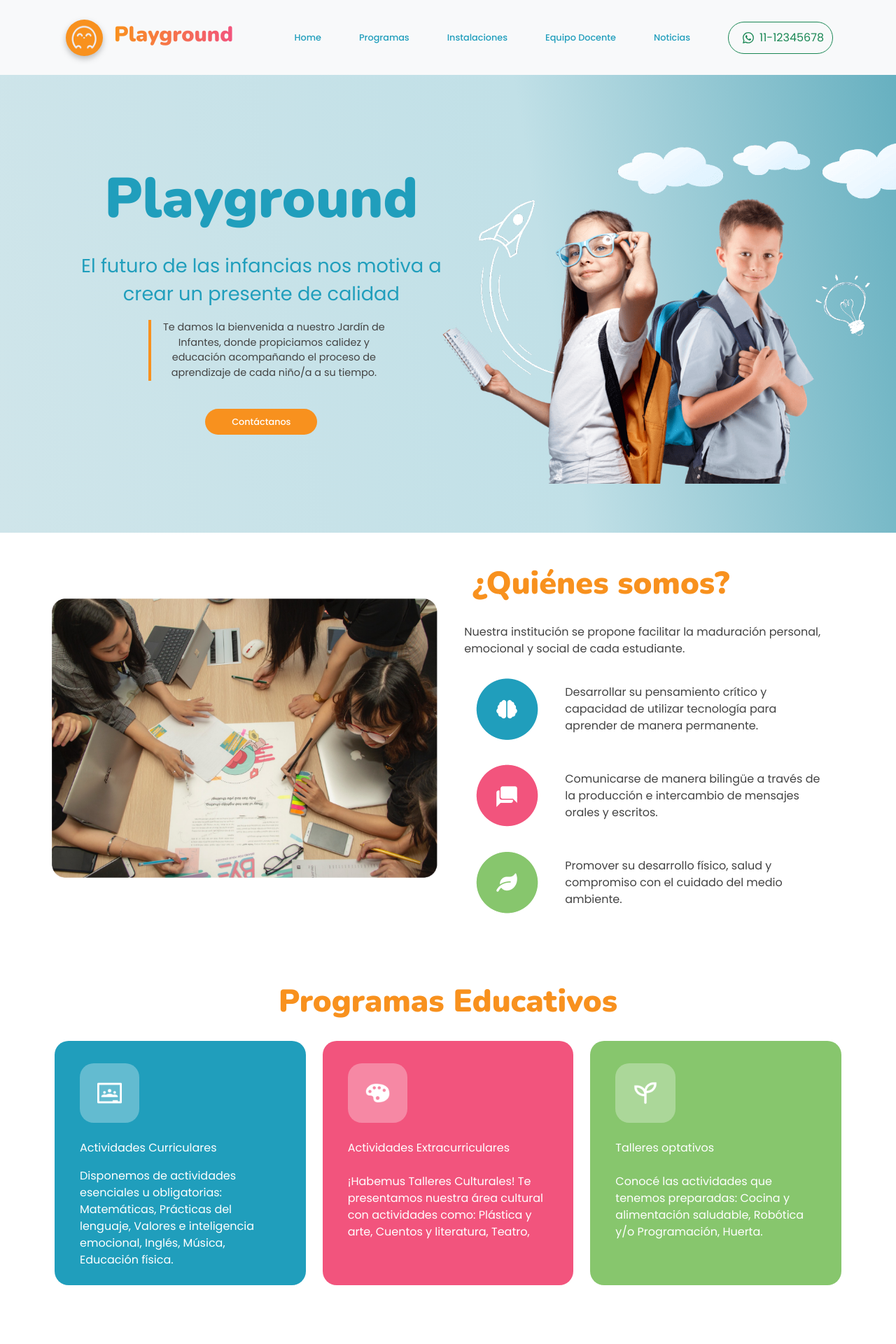
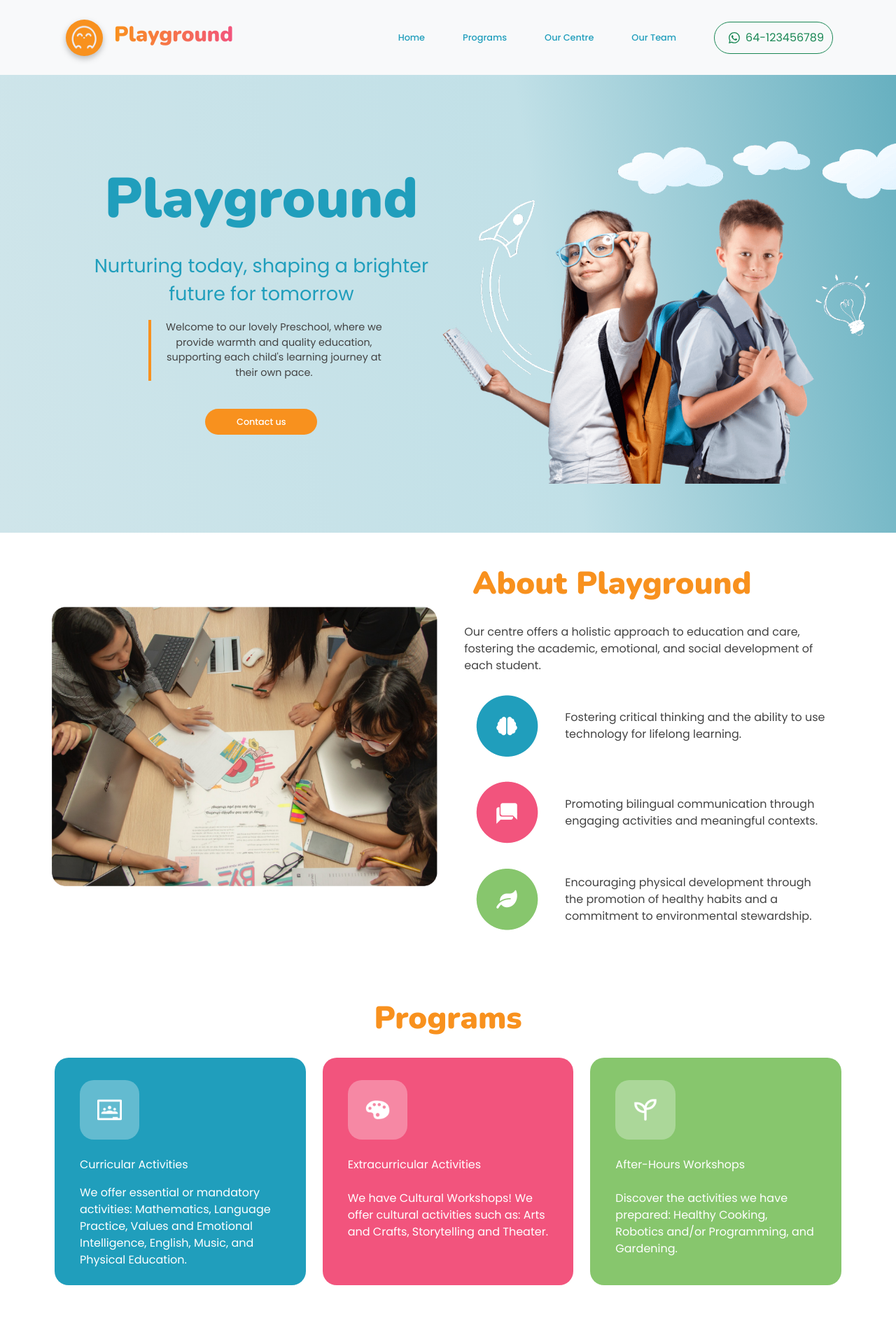
Before and after one commit to AndresBoni/Jardin-Burbujas-De-Algodon-Website, a React (Vite) app in the folder frontend/: page / in a window 1280 px wide. Shown: the top 1920 px of the page at 70% size. Built offline with nearby package versions, Linux system fonts and the light colour scheme; a web font is replaced by a local one.

Commit message:
translate website texts to English

```diff
--- a/frontend/src/components/Contacto.jsx
+++ b/frontend/src/components/Contacto.jsx
@@ -4,9 +4,9 @@ import "./styles/Contacto.css";
 const Contacto = () => {
   const basePath = "/Jardin-Burbujas-De-Algodon-Website";
   return (
-    <div className="container section" id="noticias">
+    <div className="container section" id="contact">
       <div className="row d-flex justify-content-center">
-        <div className="col-auto title">Contacto</div>
+        <div className="col-auto title">Contact us</div>
       </div>
       <div className="row d-flex justify-content-center">
         <div className="col-12 col-lg-8">
@@ -15,13 +15,13 @@ const Contacto = () => {
               type="name"
               className="form-control formulario"
               id="nameInput"
-              placeholder="* Nombre y apellido"
+              placeholder="* Name and family name"
             />
             <input
               type="tel"
               className="form-control formulario"
               id="telInput"
-              placeholder="Telefono"
+              placeholder="Phone number"
             />
             <input
               type="email"
@@ -33,14 +33,10 @@ const Contacto = () => {
               name="comment"
               id="commentInput"
               className="form-control formulario"
-              placeholder="* ¿Cómo te podemos ayudar?"
+              placeholder="* What can we do for you?"
               rows={4}
-            >
-            </textarea>
-            <button
-              className="form-control btn-enviar">
-              Enviar consulta
-            </button>
+            ></textarea>
+            <button className="form-control btn-enviar">Send inquiry</button>
           </form>
         </div>
       </div>
--- a/frontend/src/components/Equipo.jsx
+++ b/frontend/src/components/Equipo.jsx
@@ -31,51 +31,51 @@ const Equipo = () => {
 
   const equipo = [
     {
-      nombre: "Ana García",
-      rol: "Maestra de Preescolar",
+      nombre: "Emily Johnson",
+      rol: "Kaiako",
       img: imgCircle1,
     },
     {
-      nombre: "Juan López",
-      rol: "Educador Infantil",
+      nombre: "Michael Smith",
+      rol: "Kaiako",
       img: imgCircle2,
     },
     {
-      nombre: "María Rodríguez",
-      rol: "Asistente Pedagógica",
+      nombre: "Jessica Jones",
+      rol: "Educational Assistant",
       img: imgCircle3,
     },
     {
-      nombre: "Carlos Martínez",
-      rol: "Profesor de Música",
+      nombre: "Sophia Wilson",
+      rol: "Psychopedagogist",
       img: imgCircle4,
     },
     {
-      nombre: "Laura Sánchez",
-      rol: "Psicopedagoga",
+      nombre: "Willow Anderson",
+      rol: "After-Hours Workshops teacher",
       img: imgCircle5,
     },
     {
-      nombre: "Pedro Fernández",
-      rol: "Monitor de Actividades Lúdicas",
+      nombre: "Isabella Cooper",
+      rol: "Spanish Teacher",
       img: imgCircle6,
     },
     {
-      nombre: "Isabel Herrera",
-      rol: "Coordinadora Pedagógica",
+      nombre: "Joseph Scott",
+      rol: "Teacher Aid",
       img: imgCircle7,
     },
     {
-      nombre: "José Torres",
-      rol: "Educador de Apoyo",
+      nombre: "Sarah Brown",
+      rol: "Music Teacher",
       img: imgCircle8,
     },
   ];
 
   return (
-    <div className="container section" id="equipo">
+    <div className="container section" id="team">
       <div className="row d-flex justify-content-center">
-        <div className="col-auto title">Equipo Docente</div>
+        <div className="col-auto title">Our Team</div>
       </div>
       <div className="row justify-content-center">
         {showDots ? (
--- a/frontend/src/components/Footer.jsx
+++ b/frontend/src/components/Footer.jsx
@@ -21,10 +21,10 @@ const Footer = () => {
               </div>
             </div>
             <div className="col-7 d-flex flex-column gap-4 ">
-              <span>Acércate a nuestro instituto</span>
-              <span>Dirección: Calle falsa 123</span>
-              <span>Horarios de atención: 9:00 a 18:00</span>
-              <span>Teléfono: 11-12345678</span>
+              <span>Visit our centre</span>
+              <span>Address: 156 Maple Street</span>
+              <span>9:00am to 6:30pm, Monday to Friday</span>
+              <span>Call us: 64-123456789</span>
             </div>
           </div>
           <div className="col-12 col-lg-4 text-center mt-4 mt-lg-0">
--- a/frontend/src/components/Header.jsx
+++ b/frontend/src/components/Header.jsx
@@ -12,17 +12,17 @@ const Header = () => {
         <div className="col-10 col-auto d-flex align-items-center flex-column gap-3">
           <span className="text-brand">Playground</span>
           <span className="text-slogan text-center -text-lg-start">
-            El futuro de las infancias nos motiva a crear un presente de calidad
+            Nurturing today, shaping a brighter future for tomorrow
           </span>
           <div className="row d-flex col-12 col-lg-10 col-xl-8 text-xl-center">
             <div className="text text-wrap">
-              Te damos la bienvenida a nuestro Jardín de Infantes, donde
-              propiciamos calidez y educación acompañando el proceso de
-              aprendizaje de cada niño/a a su tiempo.
+              Welcome to our lovely Preschool, where we provide warmth and
+              quality education, supporting each child&apos;s learning journey
+              at their own pace.
             </div>
           </div>
           <button className="btn btn-orange rounded-pill d-flex justify-content-center my-4">
-            Contáctanos
+            Contact us
           </button>
         </div>
       </div>
--- a/frontend/src/components/Instalaciones.jsx
+++ b/frontend/src/components/Instalaciones.jsx
@@ -24,16 +24,15 @@ const Instalaciones = () => {
   };
 
   return (
-    <div className="container section" id="instalaciones">
+    <div className="container section" id="centre">
       <div className="row d-flex justify-content-center">
-        <div className="col-auto title">Instalaciones</div>
+        <div className="col-auto title">Our Centre</div>
       </div>
       <div className="row">
         <div className="col text-center">
-          Te mostramos los distintos espacios que forman parte de nuestro Jardín
-          con material específicamente diseñado para el desarrollo motriz,
-          psicológico y emocional del niño/a, con la correspondiente calefacción
-          / ventilación.
+          Explore the various spaces in our Preschool, equipped with materials
+          specifically designed for the motor, psychological, and emotional
+          development of each child.
         </div>
       </div>
       <div className="row row-cols-2 row-cols-md-4 row-cols-lg-6">
--- a/frontend/src/components/Menu.jsx
+++ b/frontend/src/components/Menu.jsx
@@ -1,4 +1,4 @@
-import React, {useState} from "react";
+import React, { useState } from "react";
 import { Nav, Navbar, Container } from "react-bootstrap";
 import logo from "../assets/logo.png";
 import "./styles/Menu.css";
@@ -38,7 +38,6 @@ const Menu = () => {
           </span>
         </Navbar.Brand>
         <Nav className="flex-row align-items-center order-lg-last d-none d-xl-block">
-
           <Nav.Link href={`${basePath}/#contacto`}>
             <button
               type="button"
@@ -54,10 +53,9 @@ const Menu = () => {
               >
                 <path d="M13.601 2.326A7.854 7.854 0 0 0 7.994 0C3.627 0 .068 3.558.064 7.926c0 1.399.366 2.76 1.057 3.965L0 16l4.204-1.102a7.933 7.933 0 0 0 3.79.965h.004c4.368 0 7.926-3.558 7.93-7.93A7.898 7.898 0 0 0 13.6 2.326zM7.994 14.521a6.573 6.573 0 0 1-3.356-.92l-.24-.144-2.494.654.666-2.433-.156-.251a6.56 6.56 0 0 1-1.007-3.505c0-3.626 2.957-6.584 6.591-6.584a6.56 6.56 0 0 1 4.66 1.931 6.557 6.557 0 0 1 1.928 4.66c-.004 3.639-2.961 6.592-6.592 6.592zm3.615-4.934c-.197-.099-1.17-.578-1.353-.646-.182-.065-.315-.099-.445.099-.133.197-.513.646-.627.775-.114.133-.232.148-.43.05-.197-.1-.836-.308-1.592-.985-.59-.525-.985-1.175-1.103-1.372-.114-.198-.011-.304.088-.403.087-.088.197-.232.296-.346.1-.114.133-.198.198-.33.065-.134.034-.248-.015-.347-.05-.099-.445-1.076-.612-1.47-.16-.389-.323-.335-.445-.34-.114-.007-.247-.007-.38-.007a.729.729 0 0 0-.529.247c-.182.198-.691.677-.691 1.654 0 .977.71 1.916.81 2.049.098.133 1.394 2.132 3.383 2.992.47.205.84.326 1.129.418.475.152.904.129 1.246.08.38-.058 1.171-.48 1.338-.943.164-.464.164-.86.114-.943-.049-.084-.182-.133-.38-.232z" />
               </svg>{" "}
-              11-12345678
+              64-123456789
             </button>
           </Nav.Link>
-
         </Nav>
         <Navbar.Toggle
           aria-controls="responsive-navbar-nav"
@@ -80,28 +78,38 @@ const Menu = () => {
             >
               Home
             </Nav.Link>
-            <Nav.Link as={Link} to={`${basePath}/#programas`} className="p-4">
-              Programas
+            <Nav.Link as={Link} to={`${basePath}/#programs`} className="p-4">
+              Programs
             </Nav.Link>
             <Nav.Link
               as={Link}
-              to={`${basePath}/#instalaciones`}
+              to={`${basePath}/#centre`}
               onClick={closeMenu}
               className="p-4"
             >
-              Instalaciones
+              Our Centre
             </Nav.Link>
-            <Nav.Link as={Link} to={`${basePath}/#equipo`} onClick={closeMenu} className="p-4">
-              Equipo Docente
+            <Nav.Link
+              as={Link}
+              to={`${basePath}/#team`}
+              onClick={closeMenu}
+              className="p-4"
+            >
+              Our Team
             </Nav.Link>
-            <Nav.Link as={Link} to={`${basePath}/#noticias`} onClick={closeMenu} className="p-4">
-              Noticias
-            </Nav.Link>
+            {/* <Nav.Link
+              as={Link}
+              to={`${basePath}/#news`}
+              onClick={closeMenu}
+              className="p-4"
+            >
+              News & Updates
+            </Nav.Link> */}
           </Nav>
           <Nav className="align-items-center d-block d-md-none">
             <Nav.Link
               as={Link}
-              to={`${basePath}/#contacto`}
+              to={`${basePath}/#contact`}
               onClick={closeMenu}
               className="d-flex justify-content-center"
             >
@@ -119,7 +127,7 @@ const Menu = () => {
                 >
                   <path d="M13.601 2.326A7.854 7.854 0 0 0 7.994 0C3.627 0 .068 3.558.064 7.926c0 1.399.366 2.76 1.057 3.965L0 16l4.204-1.102a7.933 7.933 0 0 0 3.79.965h.004c4.368 0 7.926-3.558 7.93-7.93A7.898 7.898 0 0 0 13.6 2.326zM7.994 14.521a6.573 6.573 0 0 1-3.356-.92l-.24-.144-2.494.654.666-2.433-.156-.251a6.56 6.56 0 0 1-1.007-3.505c0-3.626 2.957-6.584 6.591-6.584a6.56 6.56 0 0 1 4.66 1.931 6.557 6.557 0 0 1 1.928 4.66c-.004 3.639-2.961 6.592-6.592 6.592zm3.615-4.934c-.197-.099-1.17-.578-1.353-.646-.182-.065-.315-.099-.445.099-.133.197-.513.646-.627.775-.114.133-.232.148-.43.05-.197-.1-.836-.308-1.592-.985-.59-.525-.985-1.175-1.103-1.372-.114-.198-.011-.304.088-.403.087-.088.197-.232.296-.346.1-.114.133-.198.198-.33.065-.134.034-.248-.015-.347-.05-.099-.445-1.076-.612-1.47-.16-.389-.323-.335-.445-.34-.114-.007-.247-.007-.38-.007a.729.729 0 0 0-.529.247c-.182.198-.691.677-.691 1.654 0 .977.71 1.916.81 2.049.098.133 1.394 2.132 3.383 2.992.47.205.84.326 1.129.418.475.152.904.129 1.246.08.38-.058 1.171-.48 1.338-.943.164-.464.164-.86.114-.943-.049-.084-.182-.133-.38-.232z" />
                 </svg>{" "}
-                11-12345678
+                64-123456789
               </button>
             </Nav.Link>
           </Nav>
--- a/frontend/src/components/Nosotros.jsx
+++ b/frontend/src/components/Nosotros.jsx
@@ -5,42 +5,50 @@ import chat from "../assets/chat.png";
 import health from "../assets/health.png";
 const Nosotros = () => {
   return (
-    <div className="container section d-flex flex-column flex-lg-row p-0 gap-4 justify-content-center">
+    <div
+      className="container section d-flex flex-column flex-lg-row p-0 gap-4 justify-content-center"
+      id="team"
+    >
       <div className="col-sm-12 col-lg d-flex justify-content-center align-items-center">
-        <img src={nosotros} className="img-fluid my-4 py-4" alt="Imagen de nosotros" />
+        <img
+          src={nosotros}
+          className="img-fluid my-4 py-4"
+          alt="Imagen de nosotros"
+        />
       </div>
       <div className="col-sm-12 col-lg order-first order-lg-last d-flex flex-grow gap-4 justify-content-center">
         <div className="col-11 d-flex flex-column gap-4">
-          <div className="row d-flex title m-0">¿Quiénes somos?</div>
+          <div className="row d-flex title m-0">About Playground</div>
           <div className="row">
-            Nuestra institución se propone facilitar la maduración personal,
-            emocional y social de cada estudiante.
+            Our centre offers a holistic approach to education and care,
+            fostering the academic, emotional, and social development of each
+            student.
           </div>
           <div className="row gap-2 d-flex align-items-center">
             <div className="col-auto">
-              <img src={brain} className="w-100" alt="Imagen de nosotros" />
+              <img src={brain} className="w-100" />
             </div>
             <div className="col">
-              Desarrollar su pensamiento crítico y capacidad de utilizar
-              tecnología para aprender de manera permanente.
+              Fostering critical thinking and the ability to use technology for
+              lifelong learning.
             </div>
           </div>
           <div className="row gap-2 d-flex align-items-center">
             <div className="col-auto">
-              <img src={chat} className="w-100" alt="Imagen de nosotros" />
+              <img src={chat} className="w-100" />
             </div>
             <div className="col">
-              Comunicarse de manera bilingüe a través de la producción e
-              intercambio de mensajes orales y escritos.
+              Promoting bilingual communication through engaging activities and
+              meaningful contexts.
             </div>
           </div>
           <div className="row gap-2 d-flex align-items-center">
             <div className="col-auto">
-              <img src={health} className="w-100" alt="Imagen de nosotros" />
+              <img src={health} className="w-100" />
             </div>
             <div className="col ">
-              Promover su desarrollo físico, salud y compromiso con el cuidado
-              del medio ambiente.
+              Encouraging physical development through the promotion of healthy
+              habits and a commitment to environmental stewardship.
             </div>
           </div>
         </div>
--- a/frontend/src/components/Noticias.jsx
+++ b/frontend/src/components/Noticias.jsx
@@ -46,7 +46,7 @@ const Noticias = () => {
   ];
 
   return (
-    <div className="container section" id="noticias">
+    <div className="container section" id="news">
       <div className="row d-flex justify-content-center">
         <div className="col-auto title">Noticias</div>
       </div>
--- a/frontend/src/components/Programas.jsx
+++ b/frontend/src/components/Programas.jsx
@@ -1,14 +1,14 @@
 import React from "react";
 import "./styles/Programas.css";
-import actividadesCurriculares from '../assets/actividadesCurriculares.png'
-import actividadesExtracurriculares from '../assets/actividadesExtracurriculares.png'
-import talleresOptativos from '../assets/talleresOptativos.png'
+import actividadesCurriculares from "../assets/actividadesCurriculares.png";
+import actividadesExtracurriculares from "../assets/actividadesExtracurriculares.png";
+import talleresOptativos from "../assets/talleresOptativos.png";
 
 const Programas = () => {
   return (
-    <div className="container section" id="programas">
+    <div className="container section" id="programs">
       <div className="row d-flex justify-content-center">
-        <div className="col-auto title text-center">Programas Educativos</div>
+        <div className="col-auto title text-center">Programs</div>
       </div>
       <div className="row d-flex gap-4 px-2">
         <div
@@ -16,13 +16,19 @@ const Programas = () => {
           id="curriculares"
         >
           <div className="row px-4 p-2">
-          <div className="col-auto icon-programas-div"><img src={actividadesCurriculares} className="icon-programas" alt="" /></div>
+            <div className="col-auto icon-programas-div">
+              <img
+                src={actividadesCurriculares}
+                className="icon-programas"
+                alt=""
+              />
+            </div>
           </div>
-          <div className="row px-4 px-2">Actividades Curriculares </div>
+          <div className="row px-4 px-2">Curricular Activities</div>
           <div className="row px-4 px-2">
-            Disponemos de actividades esenciales u obligatorias: Matemáticas,
-            Prácticas del lenguaje, Valores e inteligencia emocional, Inglés,
-            Música, Educación física.
+            We offer essential or mandatory activities: Mathematics, Language
+            Practice, Values and Emotional Intelligence, English, Music, and
+            Physical Education.
           </div>
         </div>
         <div
@@ -30,12 +36,18 @@ const Programas = () => {
           id="extracurriculares"
         >
           <div className="row px-4 p-2">
-          <div className="col-auto icon-programas-div"><img src={actividadesExtracurriculares} className="icon-programas" alt="" /></div>
+            <div className="col-auto icon-programas-div">
+              <img
+                src={actividadesExtracurriculares}
+                className="icon-programas"
+                alt=""
+              />
+            </div>
           </div>
-          <div className="row px-4 p-2">Actividades Extracurriculares</div>
+          <div className="row px-4 p-2">Extracurricular Activities</div>
           <div className="row px-4 p-2">
-            ¡Habemus Talleres Culturales! Te presentamos nuestra área cultural
-            con actividades como: Plástica y arte, Cuentos y literatura, Teatro,
+            We have Cultural Workshops! We offer cultural activities such as:
+            Arts and Crafts, Storytelling and Theater.
           </div>
         </div>
         <div
@@ -43,12 +55,14 @@ const Programas = () => {
           id="opcionales"
         >
           <div className="row px-4 p-2">
-            <div className="col-auto icon-programas-div"><img src={talleresOptativos} className="icon-programas" alt="" /></div>
+            <div className="col-auto icon-programas-div">
+              <img src={talleresOptativos} className="icon-programas" alt="" />
+            </div>
           </div>
-          <div className="row px-4 p-2">Talleres optativos</div>
+          <div className="row px-4 p-2">After-Hours Workshops</div>
           <div className="row px-4 p-2">
-            Conocé las actividades que tenemos preparadas: Cocina y alimentación
-            saludable, Robótica y/o Programación, Huerta.
+            Discover the activities we have prepared: Healthy Cooking, Robotics
+            and/or Programming, and Gardening.
           </div>
         </div>
       </div>
```
